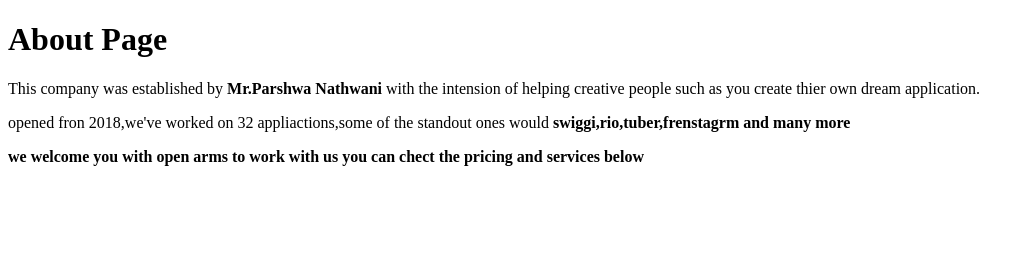
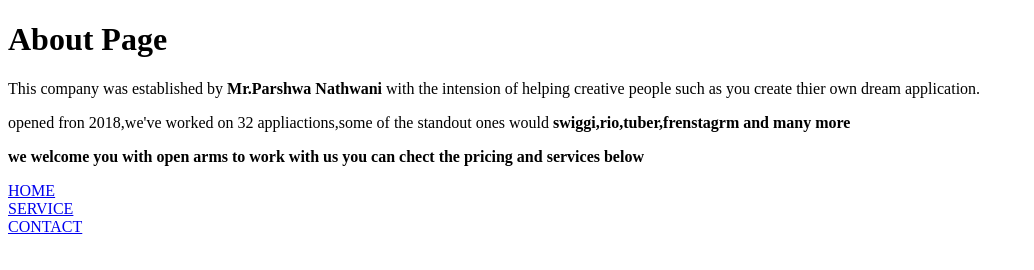
Before and after one commit to parshwaa2007/html-, a plain HTML site: page about.html in a window 1280 px wide. Shown: the whole page, without its empty margins (0-1034 px from the left). Drawn offline with Linux system fonts and the light colour scheme.

Commit message:
wep page design

```diff
--- a/about.html
+++ b/about.html
@@ -8,5 +8,11 @@
 <p>opened fron 2018,we've worked on 32 appliactions,some of the standout ones would <strong>swiggi,rio,tuber,frenstagrm and many more</strong></p>
 <p><b>we welcome you with open arms to work with us you can chect the pricing and services below</b></p>
 
+<nav>
+<a href="home.html">HOME</a> <br>
+<a href="service.html">SERVICE</a> <br>
+<a href="contact.html">CONTACT</a> <br>
+</nav>
+
 </body>
 </html>
```
Also changed, not shown: contact.html (+6 -0 lines), home.html (+4 -0 lines), service.html (+7 -0 lines).
